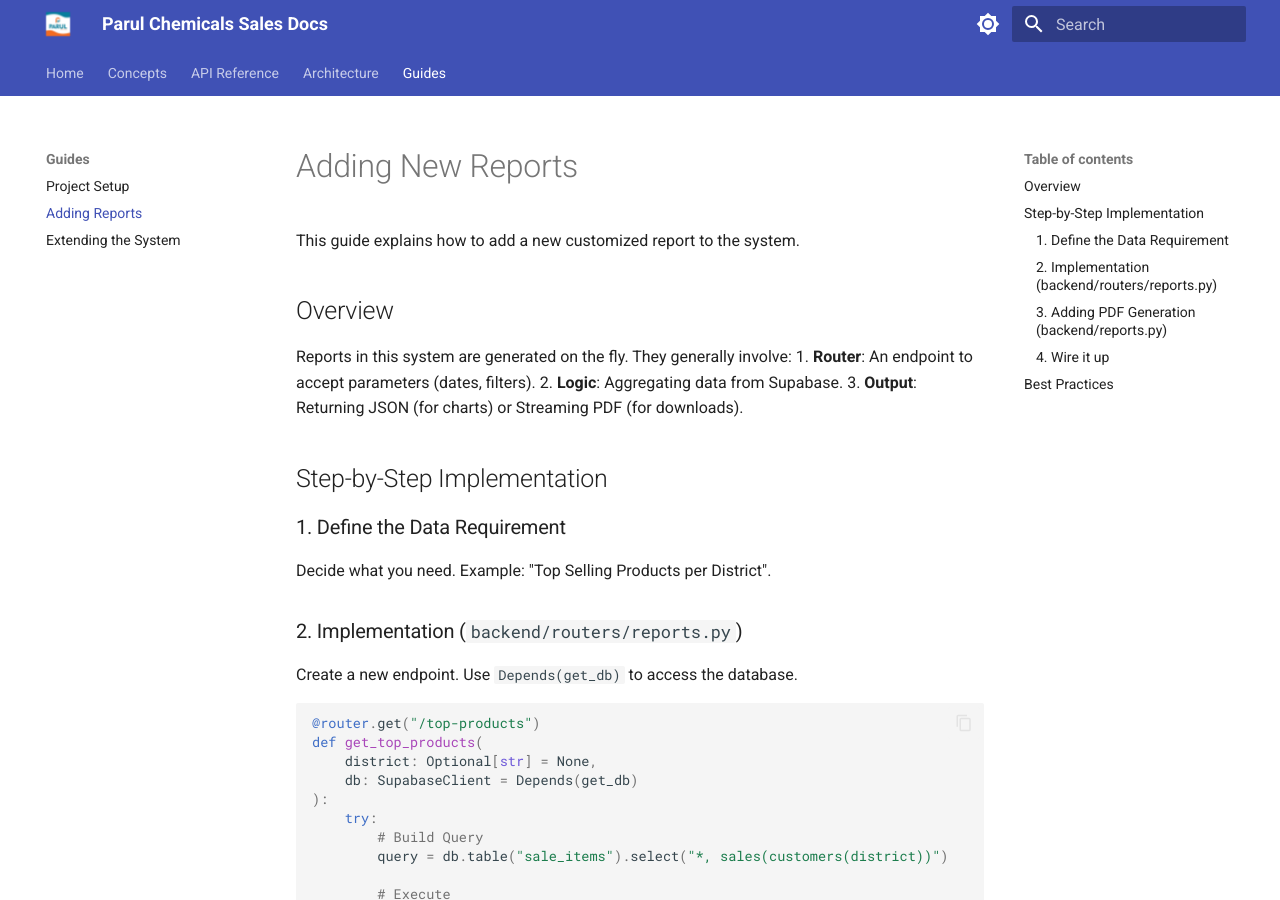
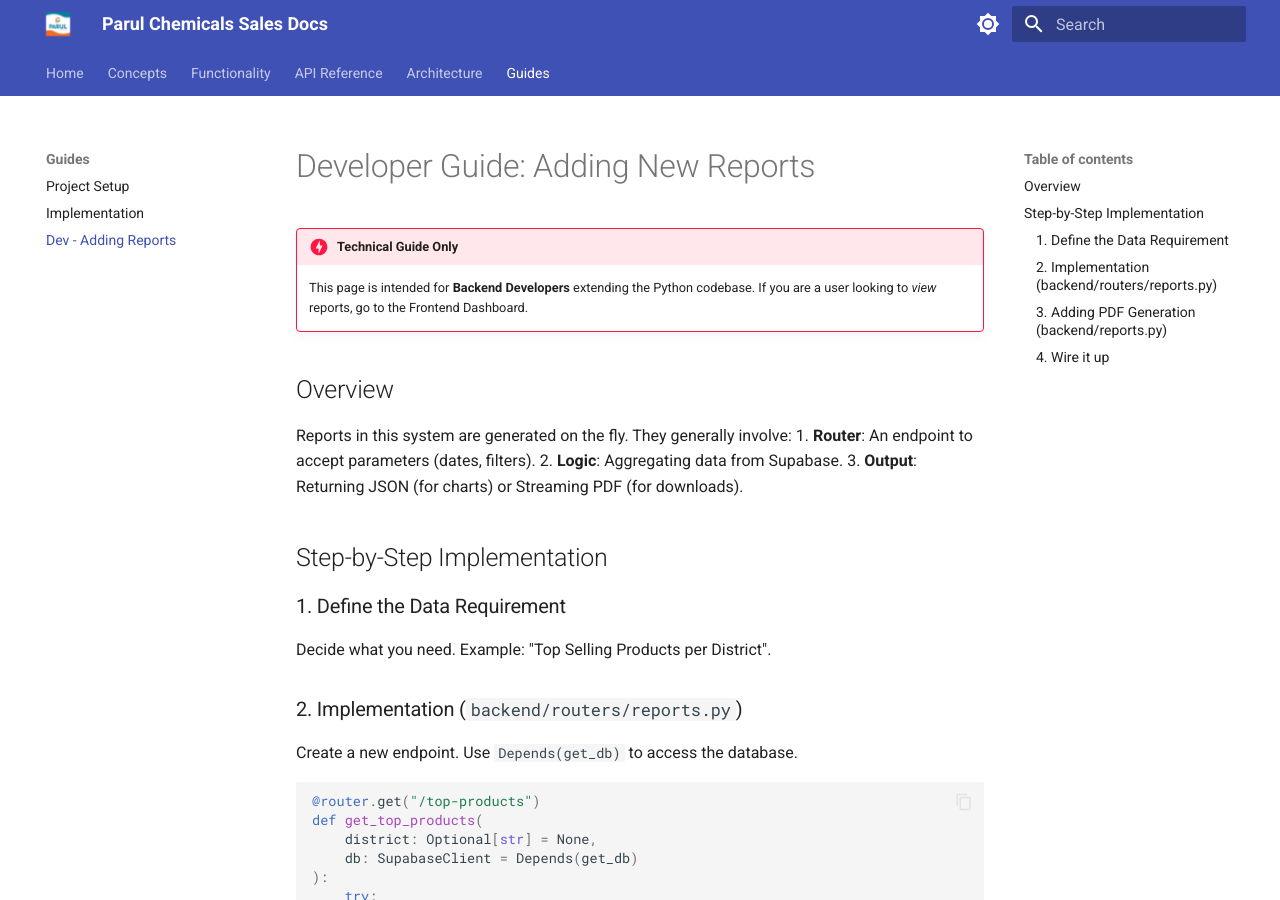
Before and after one commit to VhoraZishan/pc_sales_docs, an MkDocs documentation site: the page built from docs/guides/dev-reports.md, in a window 1280 px wide and 900 px high. Built offline with MkDocs 1.6.1 and Material for MkDocs 9.7.7, drawn with Linux system fonts in a browser that asks for light colours; some of the changed text lies outside the part shown.

Commit message:
docs: Add documentation for smart features and refine the navigation menu.

````diff
--- a/docs/guides/reports.md
+++ b/docs/guides/dev-reports.md
@@ -1,6 +1,7 @@
-# Adding New Reports
+# Developer Guide: Adding New Reports
 
-This guide explains how to add a new customized report to the system.
+!!! danger "Technical Guide Only"
+    This page is intended for **Backend Developers** extending the Python codebase. If you are a user looking to *view* reports, go to the Frontend Dashboard.
 
 ## Overview
 Reports in this system are generated on the fly. They generally involve:
@@ -76,8 +77,3 @@ def get_top_products_pdf(db: SupabaseClient = Depends(get_db)):
         media_type="application/pdf"
     )
 ```
-
-## Best Practices
-1.  **Read-Only**: Ensure your report queries never modify data.
-2.  **Date Filters**: Always confirm `start_date` and `end_date` formats to avoid database errors.
-3.  **Performance**: For large datasets, use Supabase `.limit()` or perform aggregation in SQL logic (RPC calls) if possible, rather than Python loops.
--- a/mkdocs.yml
+++ b/mkdocs.yml
@@ -46,6 +46,8 @@ markdown_extensions:
 nav:
   - Home: index.md
   - Concepts: concepts.md
+  - Functionality:
+    - Smart Features: functionality/smart-features.md
   - API Reference: reference/api.md
   - Architecture:
     - Overview: architecture/overview.md
@@ -54,5 +56,5 @@ nav:
     - Data Flow: architecture/data-flow.md
   - Guides:
     - Project Setup: guides/setup.md
-    - Adding Reports: guides/reports.md
-    - Extending the System: guides/extension.md
+    - Implementation: guides/extension.md
+    - "Dev - Adding Reports": guides/dev-reports.md
````
Also changed, not shown: docs/functionality/smart-features.md (added, +56 -0 lines).
